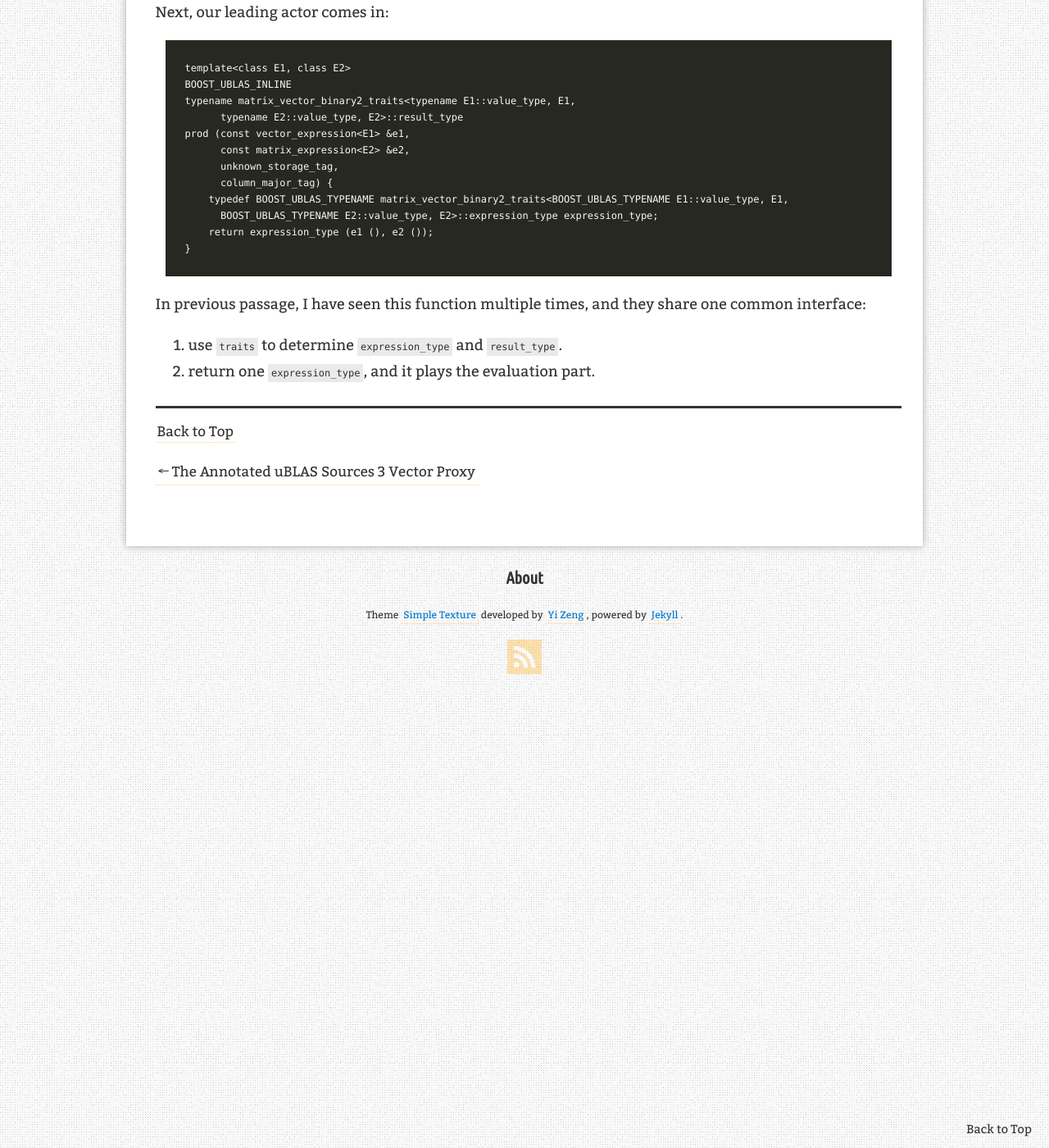
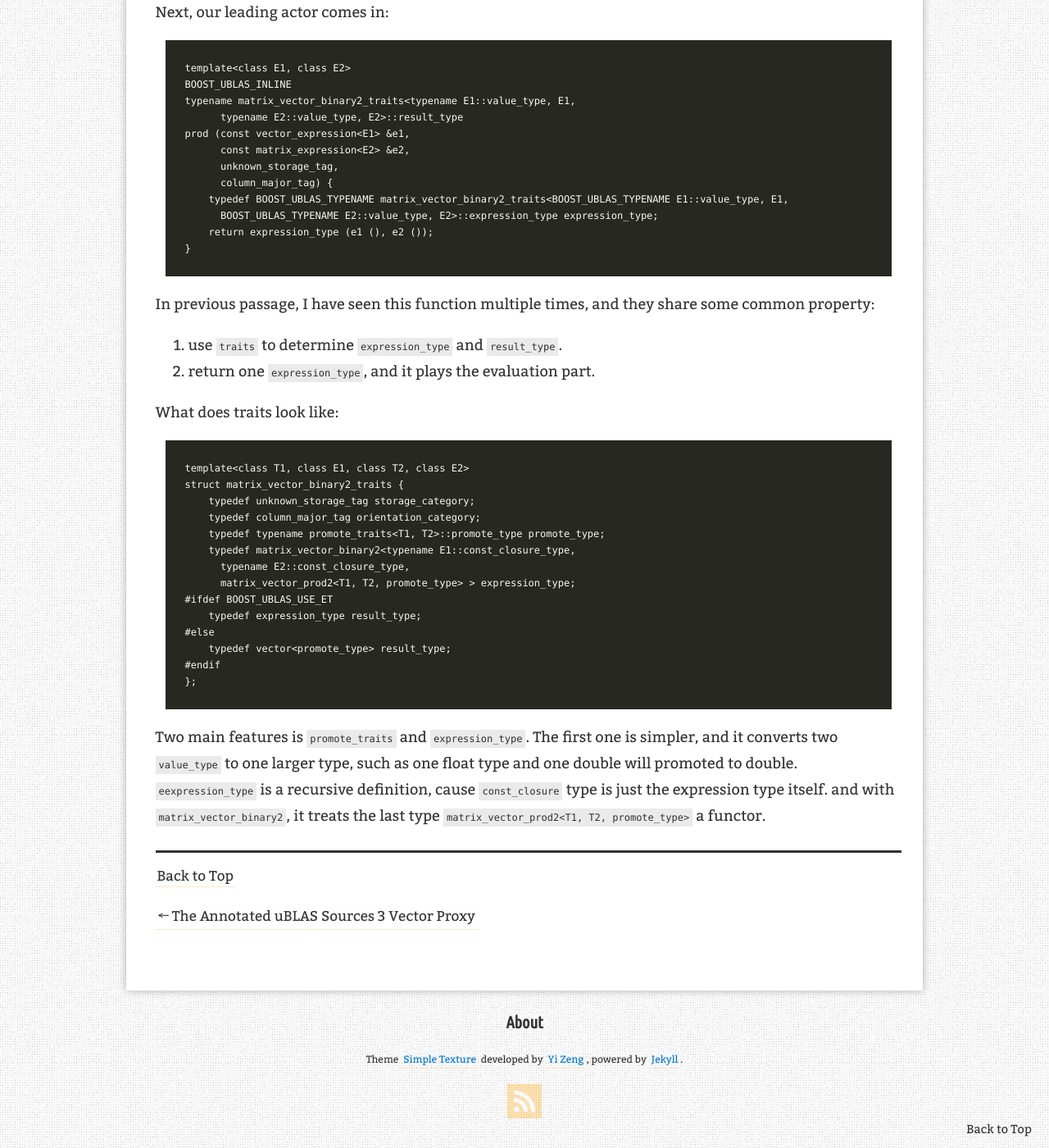
Before and after one commit to Aperjump/Aperjump.github.io, a Jekyll site: the page built from _posts/2018-01-24-matrix_prod.md, in a window 1280 px wide and 1400 px high, scrolled down 1304 px. Shown: the whole window at 82% size. Built offline with Jekyll 4.4.1, drawn with Linux system fonts in a browser that asks for light colours; nearby versions of some CDN libraries; comment, search, counter and statistics services are not loaded.

Commit message:
matrix_prob

````diff
--- a/_posts/2018-01-24-matrix_prod.md
+++ b/_posts/2018-01-24-matrix_prod.md
@@ -55,6 +55,26 @@ prod (const vector_expression<E1> &e1,
     return expression_type (e1 (), e2 ());
 }
 ```
-In previous passage, I have seen this function multiple times, and they share one common interface:
+In previous passage, I have seen this function multiple times, and they share some common property:
 1. use `traits` to determine `expression_type` and `result_type`.
 2. return one `expression_type`, and it plays the evaluation part.
+
+What does traits look like:
+```
+template<class T1, class E1, class T2, class E2>
+struct matrix_vector_binary2_traits {
+    typedef unknown_storage_tag storage_category;
+    typedef column_major_tag orientation_category;
+    typedef typename promote_traits<T1, T2>::promote_type promote_type;
+    typedef matrix_vector_binary2<typename E1::const_closure_type,
+      typename E2::const_closure_type,
+      matrix_vector_prod2<T1, T2, promote_type> > expression_type;
+#ifdef BOOST_UBLAS_USE_ET
+    typedef expression_type result_type;
+#else
+    typedef vector<promote_type> result_type;
+#endif
+};
+```
+Two main features is `promote_traits` and `expression_type`. The first one is simpler, and it converts two `value_type` to one larger type, such as one float type and one double will promoted to double.
+`eexpression_type` is a recursive definition, cause `const_closure` type is just the expression type itself. and with `matrix_vector_binary2`, it treats the last type `matrix_vector_prod2<T1, T2, promote_type>` a functor.
````
